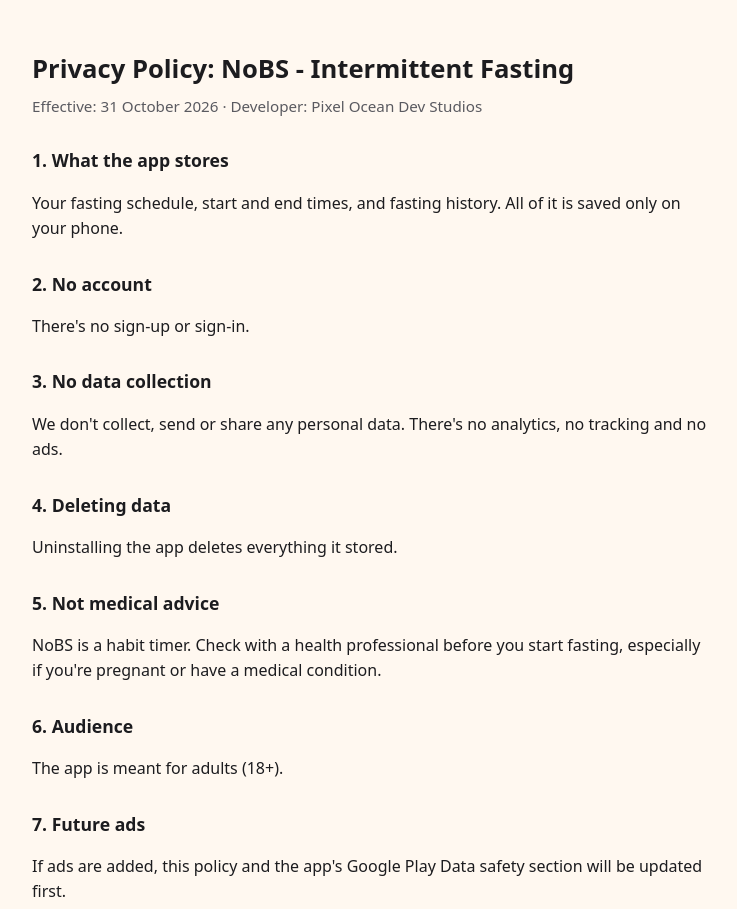
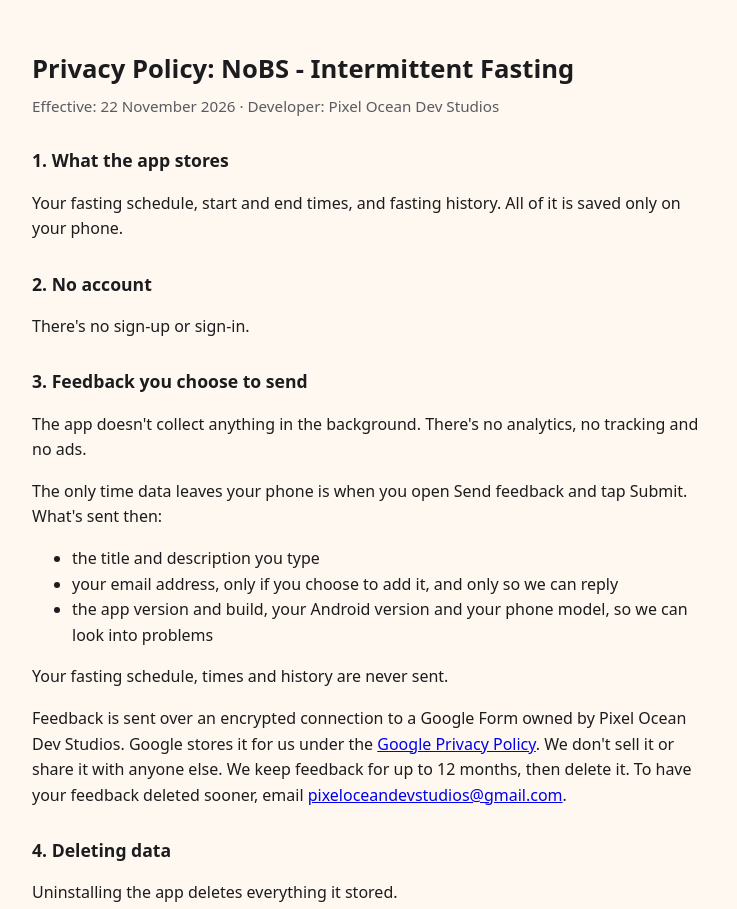
Before and after one commit to captaincolvin/nobs-privacy, a plain HTML site: page index.html in a window 1280 px wide. Shown: the top 909 px of the page, without its empty margins (268-1005 px from the left). Drawn offline with Linux system fonts and the light colour scheme.

Commit message:
NOBS-55 (AC14): privacy section 3 names Google Forms feedback

```diff
--- a/index.html
+++ b/index.html
@@ -14,7 +14,7 @@
 </head>
 <body>
   <h1>Privacy Policy: NoBS - Intermittent Fasting</h1>
-  <p class="meta">Effective: 31 October 2026 · Developer: Pixel Ocean Dev Studios</p>
+  <p class="meta">Effective: 22 November 2026 · Developer: Pixel Ocean Dev Studios</p>
 
   <h2>1. What the app stores</h2>
   <p>Your fasting schedule, start and end times, and fasting history. All of it is saved only on your phone.</p>
@@ -22,8 +22,16 @@
   <h2>2. No account</h2>
   <p>There's no sign-up or sign-in.</p>
 
-  <h2>3. No data collection</h2>
-  <p>We don't collect, send or share any personal data. There's no analytics, no tracking and no ads.</p>
+  <h2>3. Feedback you choose to send</h2>
+  <p>The app doesn't collect anything in the background. There's no analytics, no tracking and no ads.</p>
+  <p>The only time data leaves your phone is when you open Send feedback and tap Submit. What's sent then:</p>
+  <ul>
+    <li>the title and description you type</li>
+    <li>your email address, only if you choose to add it, and only so we can reply</li>
+    <li>the app version and build, your Android version and your phone model, so we can look into problems</li>
+  </ul>
+  <p>Your fasting schedule, times and history are never sent.</p>
+  <p>Feedback is sent over an encrypted connection to a Google Form owned by Pixel Ocean Dev Studios. Google stores it for us under the <a href="https://policies.google.com/privacy">Google Privacy Policy</a>. We don't sell it or share it with anyone else. We keep feedback for up to 12 months, then delete it. To have your feedback deleted sooner, email <a href="mailto:pixeloceandevstudios@gmail.com">pixeloceandevstudios@gmail.com</a>.</p>
 
   <h2>4. Deleting data</h2>
   <p>Uninstalling the app deletes everything it stored.</p>
```
Also changed, not shown: privacy-policy.html (+11 -3 lines).
